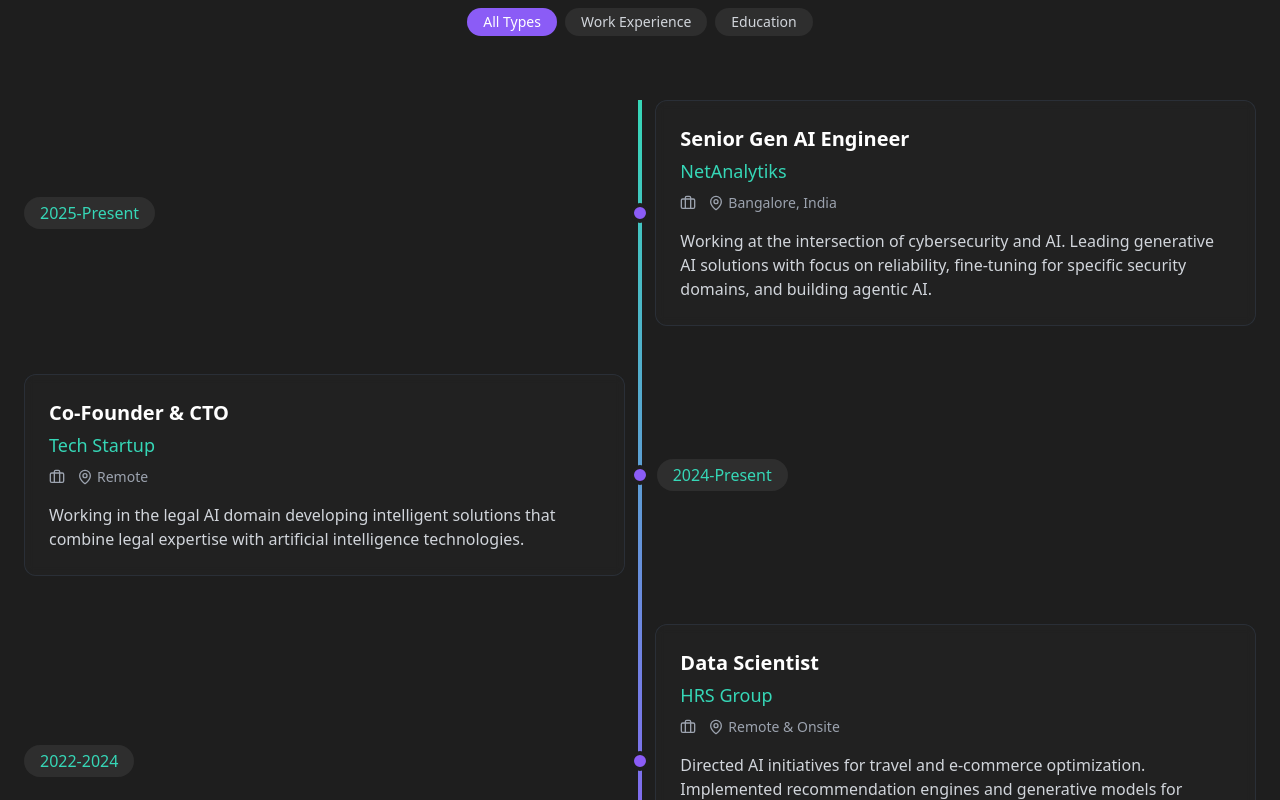
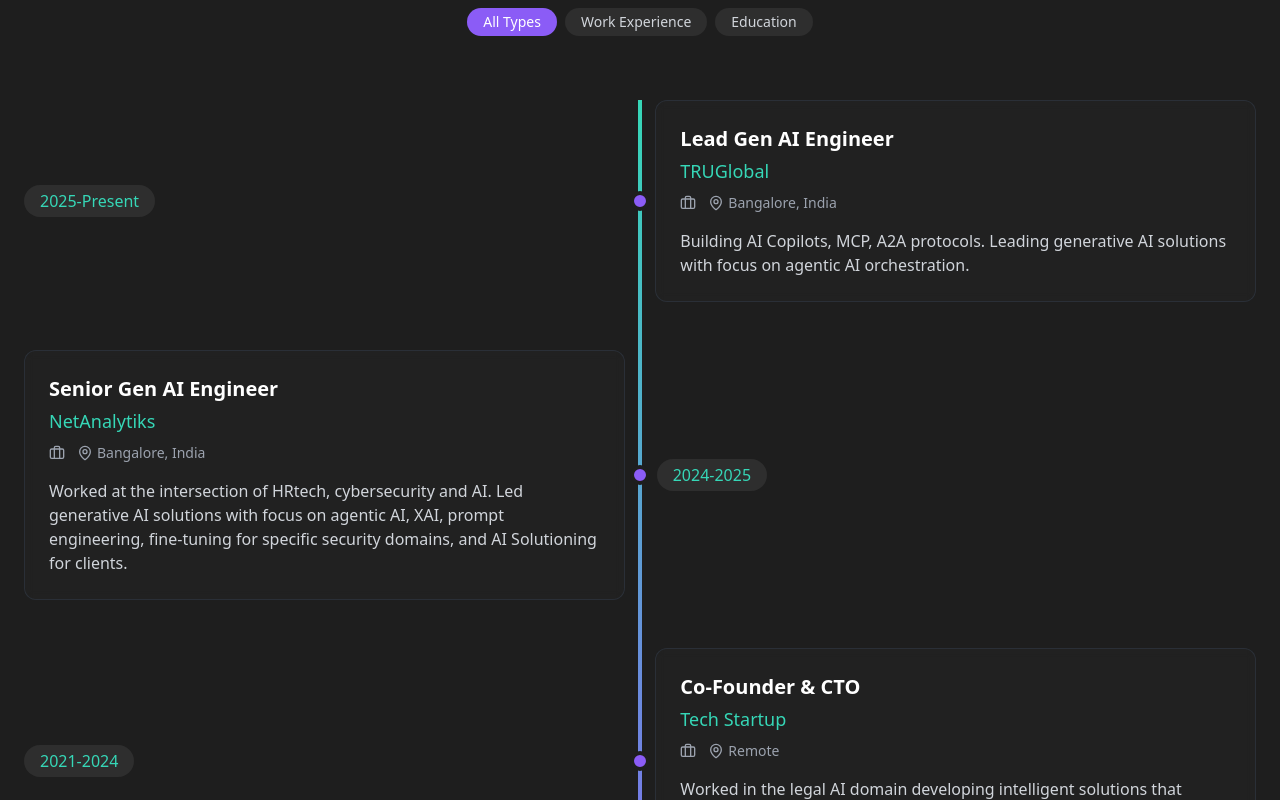
Before and after one commit to BRupani/ai-nexus-exhibit, a React (Vite) app: page / in a window 1280 px wide. Shown: the part 1040-1840 px from the top of the page. Built offline with nearby package versions, Linux system fonts and the light colour scheme.

Commit message:
Revise timeline data for job experiences
Updated job titles, descriptions, and years for various positions in the timeline data.

```diff
--- a/src/components/TimelineData.ts
+++ b/src/components/TimelineData.ts
@@ -5,27 +5,38 @@ export const timelineData: TimelineItemData[] = [
   {
     id: 1,
     year: "2025-Present",
+    title: "Lead Gen AI Engineer",
+    company: "TRUGlobal",
+    location: "Bangalore, India",
+    region: "India",
+    type: "work",
+    description:
+      "Building AI Copilots, MCP, A2A protocols. Leading generative AI solutions with focus on agentic AI orchestration.",
+  },
+  {
+    id: 2,
+    year: "2024-2025",
     title: "Senior Gen AI Engineer",
     company: "NetAnalytiks",
     location: "Bangalore, India",
     region: "India",
     type: "work",
     description:
-      "Working at the intersection of cybersecurity and AI. Leading generative AI solutions with focus on reliability, fine-tuning for specific security domains, and building agentic AI.",
+      "Worked at the intersection of HRtech, cybersecurity and AI. Led generative AI solutions with focus on agentic AI, XAI, prompt engineering, fine-tuning for specific security domains, and AI Solutioning for clients.",
   },
   {
-    id: 2,
-    year: "2024-Present",
+    id: 3,
+    year: "2021-2024",
     title: "Co-Founder & CTO",
     company: "Tech Startup",
     location: "Remote",
     region: "India",
     type: "work",
     description:
-      "Working in the legal AI domain developing intelligent solutions that combine legal expertise with artificial intelligence technologies.",
+      "Worked in the legal AI domain developing intelligent solutions that combine legal expertise with intuitive AI features for Indian legal fraternity.",
   },
   {
-    id: 3,
+    id: 4,
     year: "2022-2024",
     title: "Data Scientist",
     company: "HRS Group",
@@ -36,7 +47,7 @@ export const timelineData: TimelineItemData[] = [
       "Directed AI initiatives for travel and e-commerce optimization. Implemented recommendation engines and generative models for product recommendations across Fortune 500 clients and finance projects. Developed global travel data strategy for procurement and AI solutions.",
   },
   {
-    id: 4,
+    id: 5,
     year: "2021-2022",
     title: "Tech Leaders Fellowship Program",
     company: "Plaksha University",
@@ -47,7 +58,7 @@ export const timelineData: TimelineItemData[] = [
       "Completed post-graduate degree in collaboration with UC-Berkeley and Purdue University. Selected among <5% acceptance rate and mentored by top start-up founders, angel investors and global AI leaders from Fractal, Inc42, Infoedge, IBM, Indifi, Havells, etc.",
   },
   {
-    id: 5,
+    id: 6,
     year: "2021-2022",
     title: "Founder & CEO",
     company: "AI Startup",
@@ -58,7 +69,7 @@ export const timelineData: TimelineItemData[] = [
       "Founded and led a startup focused on innovative AI solutions in computer vision for posture correction with a team of 4, creating cutting-edge applications that blend healthcare with artificial intelligence.",
   },
   {
-    id: 6,
+    id: 7,
     year: "2017-2021",
     title: "Bachelor of Engineering in Computer Science",
     company: "Visvesvaraya Technological University",
```
